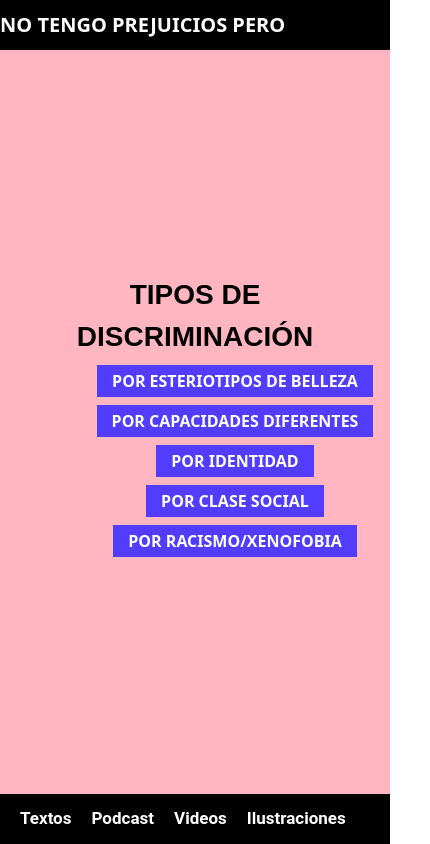
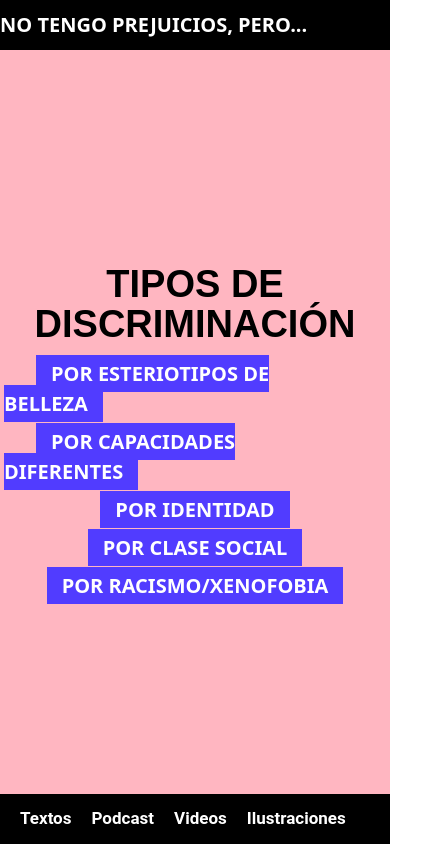
Before and after one commit to Juamapa0/Revista-digital-2do-4ta, a plain HTML site: page tipos.html in a window 390 px wide. Shown: the whole page, 430 px wide, since content can reach past the window. Drawn offline with Linux system fonts and the light colour scheme.

Commit message:
retoques-2

```diff
--- a/styles.css
+++ b/styles.css
@@ -279,18 +279,17 @@ header {
      }
    @media (max-width:1438px){
       .title-tipo{
-        font-size: 38px;
+        font-size: 58px;
         padding: 24px;
       }
       .pages{
-
         flex-direction: column;
         align-items: center;
-
+        padding:0;
               }
       .pages li{
-
          margin:8px;
+         font-size: 20px;
       }
       .pages li a{
          margin:32px;
@@ -324,7 +323,7 @@ header {
       margin-bottom: 0;
      }
      .title-tipo{
-      font-size:28px ;
+      font-size:48px ;
      }
      .belleza h2 {
       font-size: 48px ;
@@ -375,10 +374,12 @@ header {
         height:100vh;
            }
       .title-tipo{
-         font-size: 28px;
+         font-size: 38px;
+         line-height: 40px;
       }
       .belleza h2 {
          font-size: 38px ;
+         line-height: 50px;
       }
       .belleza h3{
          font-size: 28px;
@@ -399,24 +400,31 @@ header {
       h1{
          display:none;
       }
+      .tipos.discri {
+         line-height: 25px;
+         margin-bottom: 12px;
+      }
+      .pages{
+         flex-direction: column;
+         align-items: center;
+         margin-top:40px;
+               }
 
-     /* ul .pages {
-         display:flex;
-         justify-content: center;
-         align-items: center;
-         margin-top:8px;
-      }
-      .pages li{
-         display:flex;
-         text-align: center;
-         margin: 0;
-         padding: 0;
-            }
-            .pages li a{
-               margin:4px;
-               padding:0;
-            }*/
+
       footer{
          height: 50px;
       }
     }
+    @media (max-width:570px){
+      .belleza h2{
+         font-size: 30px ;
+      }
+    }
+    @media (max-width:414px){
+      .pages li {
+         margin:4px;
+      }
+      .pages li a{
+
+      }
+    }
--- a/tipos.html
+++ b/tipos.html
@@ -10,7 +10,7 @@
 <body>
    <header>
         <nav class="left">
-            <a href="./index.html"> <h1 class="nombre">NO TENGO PREJUICIOS PERO</h1></a>
+            <a href="./index.html"> <h1 class="nombre">NO TENGO PREJUICIOS, PERO...</h1></a>
          <div class="logo-escuela">
 
             <p class="escuela">ESEAM J.P.Esnaola 2do. 4ta.</p>
@@ -53,7 +53,7 @@
      <li><a href="bonus.html">Ilustraciones</a></li>
     </ul>
 <ul class="footer-right">
- <li><a href="./index.html"><h1>NO TENGO PREJUCIOS PERO</h1></a></li>
+ <li><a href="./index.html"><h1>NO TENGO PREJUCIOS, PERO...</h1></a></li>
  <li><a class="esnaola">ESEAM J.P.Esnaola 2do. 4ta.</a></li>
 </ul>
  </footer>
```
Also changed, not shown: belleza.html (+2 -2 lines), bonus.html (+2 -2 lines), clase.html (+2 -2 lines), discapacidad.html (+2 -2 lines), identidad.html (+2 -2 lines), nacionalidad.html (+2 -2 lines), podcast.html (+2 -2 lines), videos.html (+2 -2 lines).
